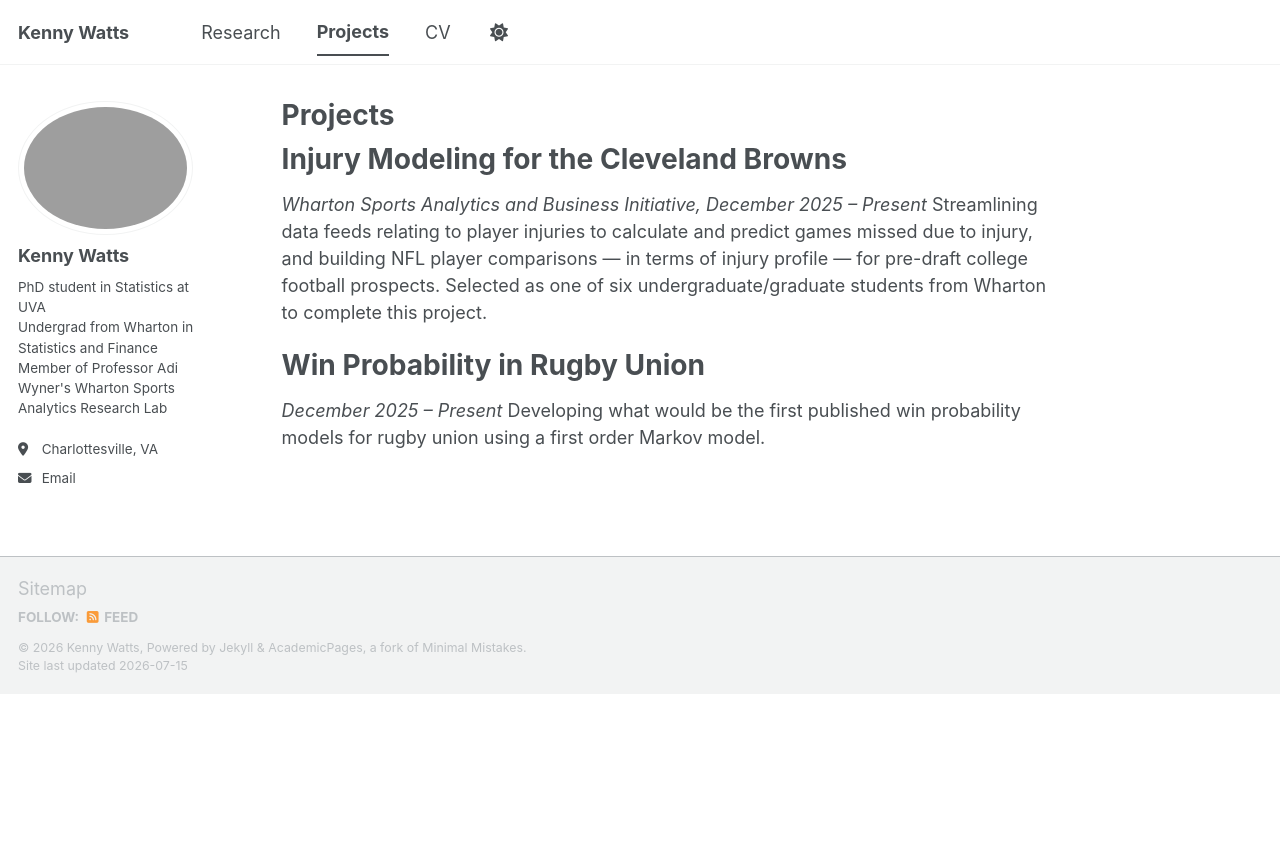
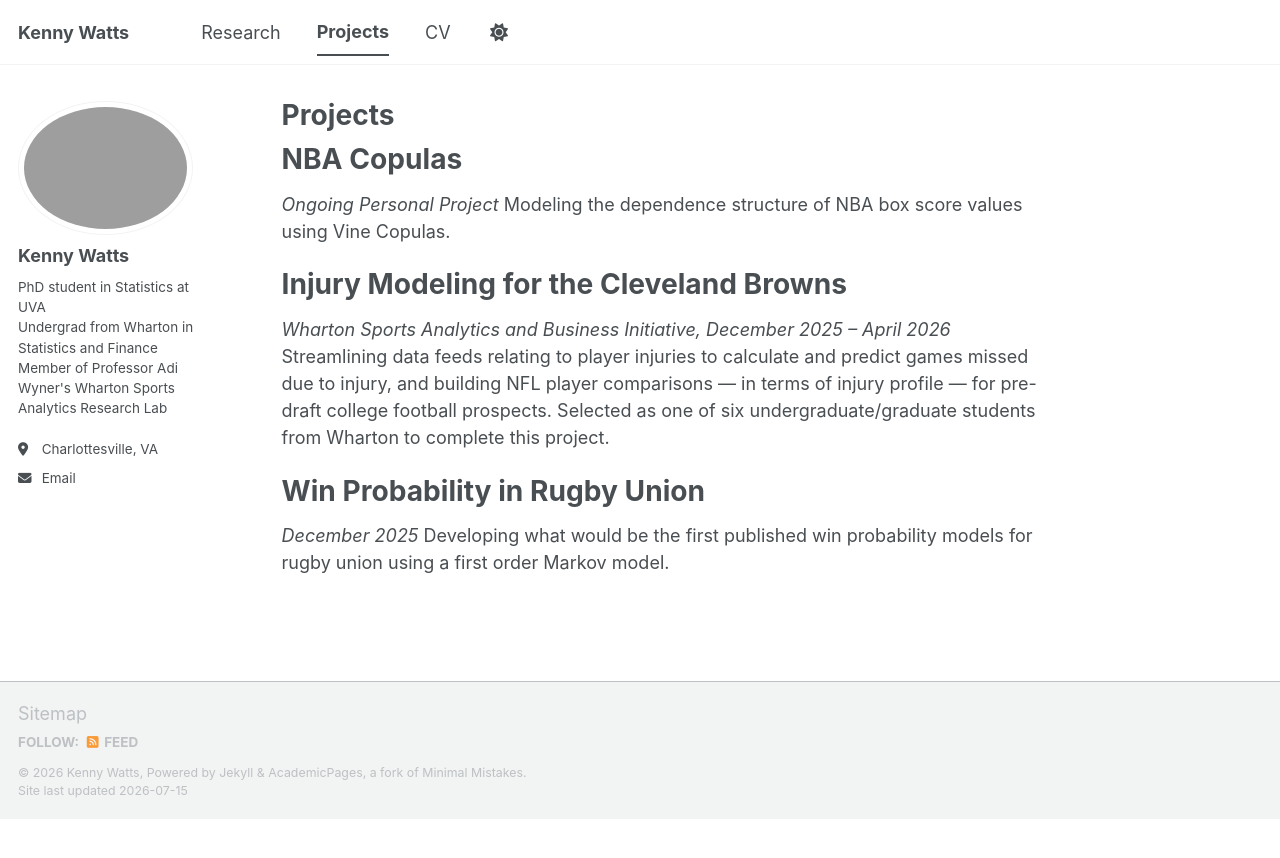
Before and after one commit to kennyws/kennywatts.github.io, a Jekyll site: the page built from _pages/projects.md, in a window 1280 px wide. Shown: the top 858 px of the page. Built offline with Jekyll 4.4.1, drawn with Linux system fonts in a browser that asks for light colours; a script bundle is joined from its source files by our own code; library files that are not in the unit come from our copies.

Commit message:
Update projects.md

```diff
--- a/_pages/projects.md
+++ b/_pages/projects.md
@@ -5,12 +5,18 @@ permalink: /projects/
 author_profile: true
 ---
 
+NBA Copulas
+======
+*Ongoing Personal Project*
+Modeling the dependence structure of NBA box score values using Vine Copulas.
+
+
 Injury Modeling for the Cleveland Browns
 ======
-*Wharton Sports Analytics and Business Initiative, December 2025 &ndash; Present*
+*Wharton Sports Analytics and Business Initiative, December 2025 &ndash; April 2026*
 Streamlining data feeds relating to player injuries to calculate and predict games missed due to injury, and building NFL player comparisons — in terms of injury profile — for pre-draft college football prospects. Selected as one of six undergraduate/graduate students from Wharton to complete this project.
 
 Win Probability in Rugby Union
 ======
-*December 2025 &ndash; Present*
+*December 2025*
 Developing what would be the first published win probability models for rugby union using a first order Markov model.
```
